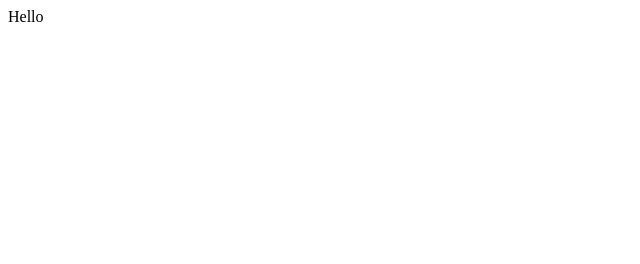
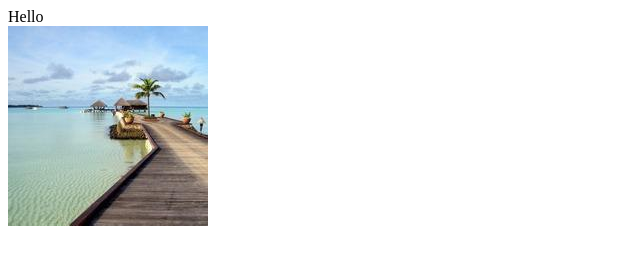
Before and after one commit to heters/heters.github.io, a plain HTML site: page index.html in a window 1280 px wide. Shown: the whole page, without its empty margins (0-640 px from the left). Drawn offline with Linux system fonts and the light colour scheme.

Commit message:
Update index.html

```diff
--- a/index.html
+++ b/index.html
@@ -10,6 +10,7 @@
 
 <body>
   <div>Hello</div>
+  <img src="./001.jpg">
 
 </body>
 
```
